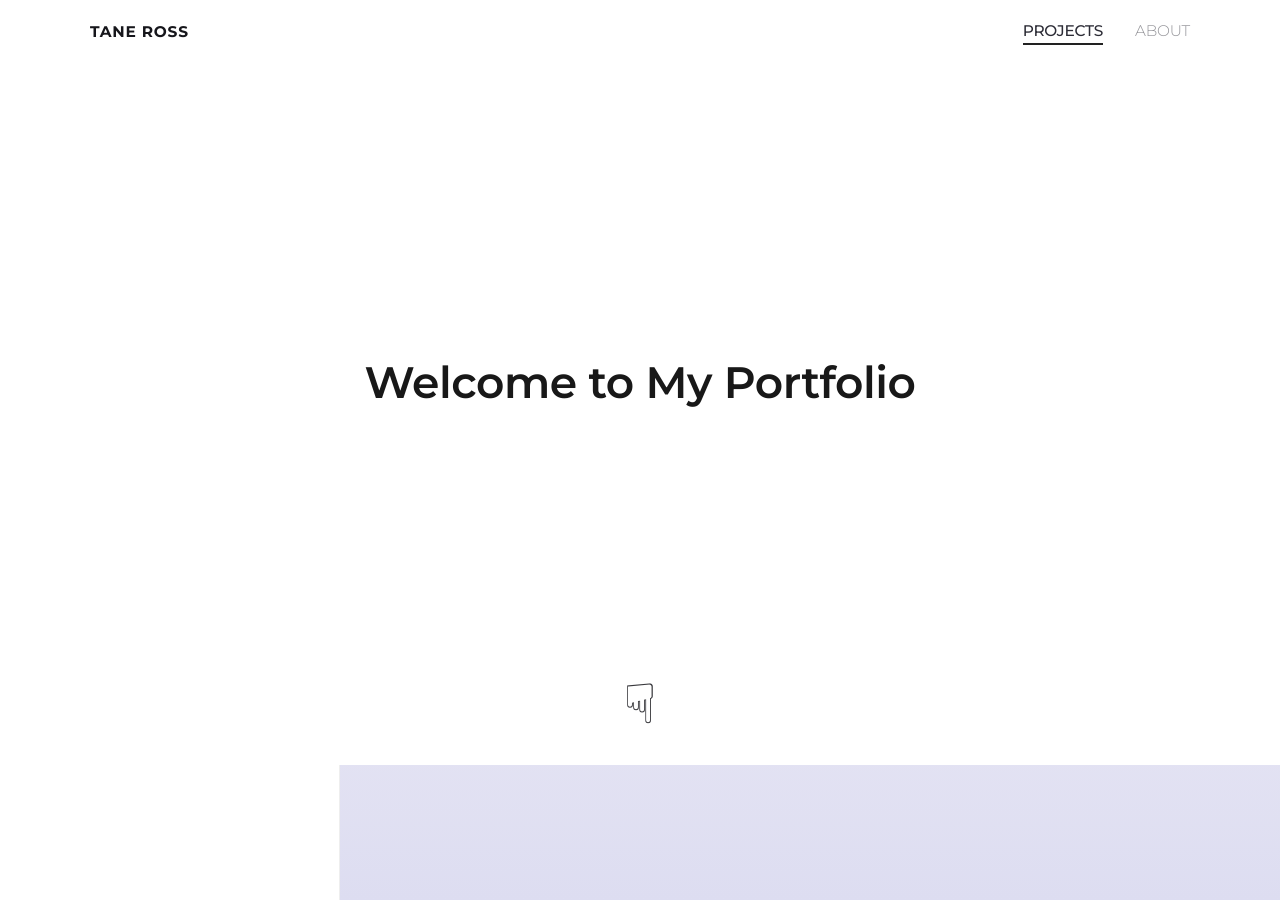
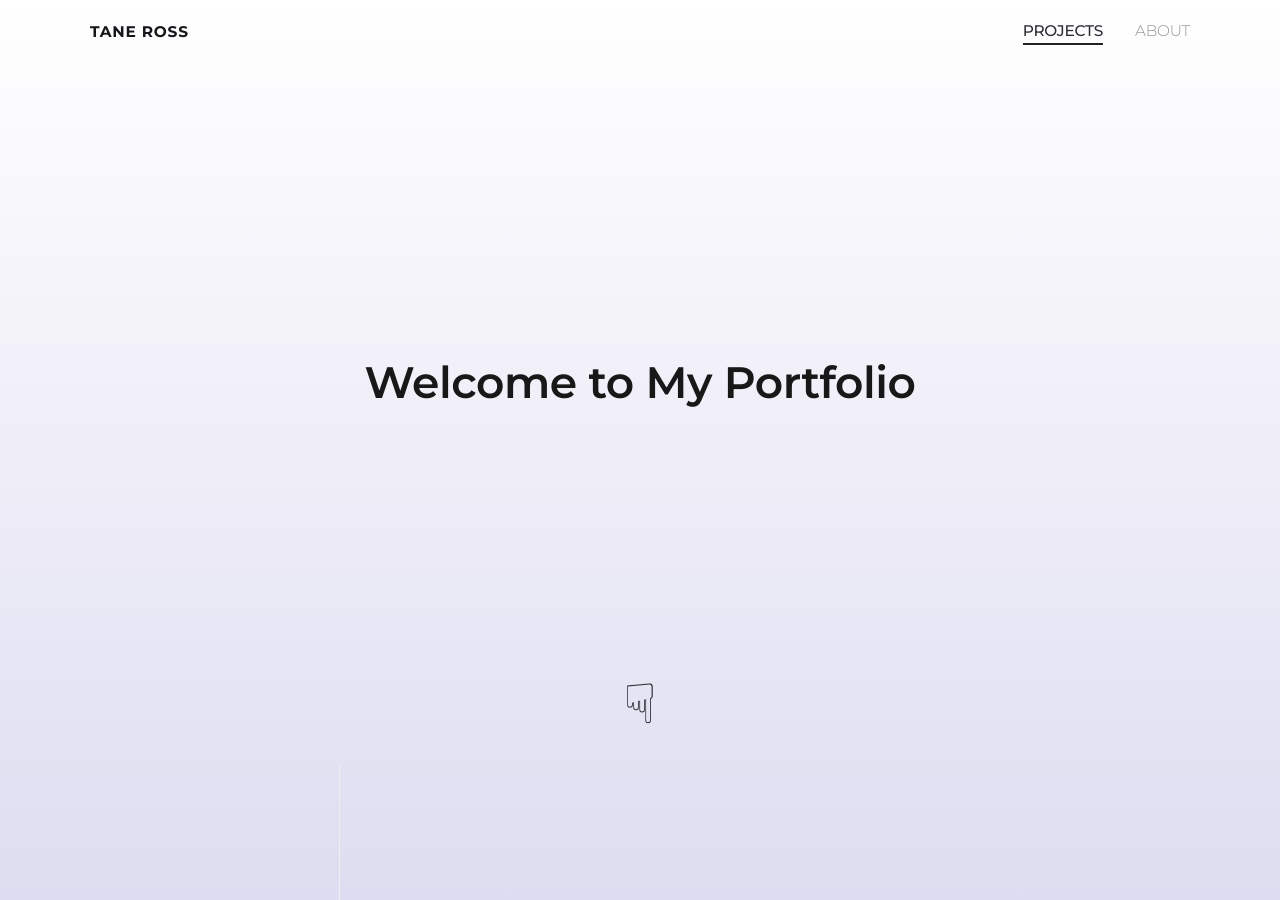
Before and after one commit to projekt2050/Portfolio, a Jekyll site: the page built from gallery.md, in a window 1280 px wide and 900 px high. Built offline with Jekyll 4.4.1, drawn with Linux system fonts in a browser that asks for light colours.

Commit message:
Update gallery.css

```diff
--- a/assets/gallery.css
+++ b/assets/gallery.css
@@ -7,7 +7,6 @@
   height: 85vh;
   min-height: 450px;
   position: relative;
-  background: #fff;
   text-align: center;
   padding-top: 100px 70px 100px 0; /* for nav offset */
 
@@ -124,7 +123,6 @@
   width: 340px;
   min-width: 240px;
   max-width: 30vw;
-  background: #fff;
   border-right: 1px solid #eee;
   position: sticky;
   top: 0;
@@ -178,7 +176,6 @@
 .project-footer {
   width: 100%;
   padding: 40px 0 24px 0;
-  background: none;
   box-sizing: border-box;
   display: flex;
   justify-content: flex-end;
@@ -187,7 +184,6 @@
 .footer-content {
   margin-right: 60px;
   font-size: 1.05rem;
-  color: #aaa;
   letter-spacing: 0.01em;
   text-align: right;
   opacity: 0.85;
```
